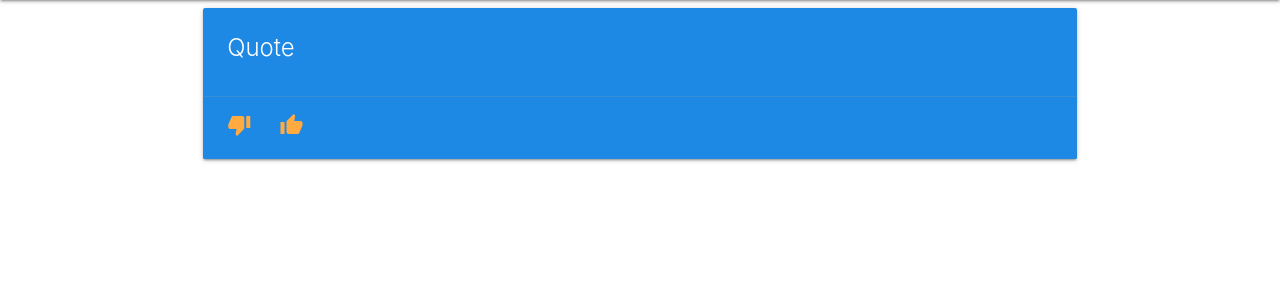
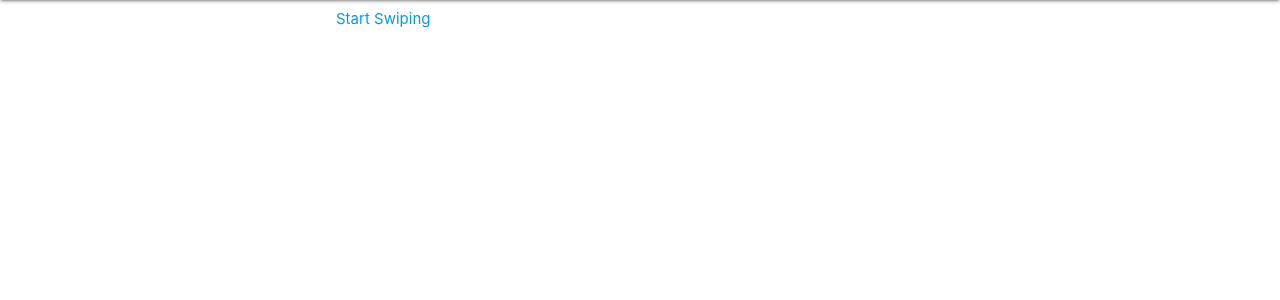
Before and after one commit to nikotsafos/poli-match, a Django app: page / in a window 1280 px wide. Shown: the part 64-364 px from the top of the page. Run offline with Django 3.2, Linux system fonts and the light colour scheme; data that the repository does not hold is empty.

```diff
--- a/poli_match/poli_match_app/templates/poli_match/index.html
+++ b/poli_match/poli_match_app/templates/poli_match/index.html
@@ -2,23 +2,6 @@
 
 {% block content%}
 
-<div class="row">
-        <div class="col s12 m12 l12 xl12">
-          <div class="card blue darken-1">
-            <div class="card-content white-text">
-              <span class="card-title">Quote</span>
-              {% for quote in quotes %}
-              <li>
-                  {{ quote.content }}
-              </li>
-              {% endfor %}
-            </div>
-            <div class="card-action">
-              <a href="#"><i class="material-icons">thumb_down</i></a>
-              <a href="#"><i class="material-icons">thumb_up</i></a>
-            </div>
-          </div>
-        </div>
-      </div>
+<a href="quotes/<int:pk>"><i class="material-icons">submit</i>Start Swiping</a>
 
 {% endblock %}
```
Also changed, not shown: poli_match/poli_match_app/templates/poli_match/quote_detail.html (+18 -4 lines).
